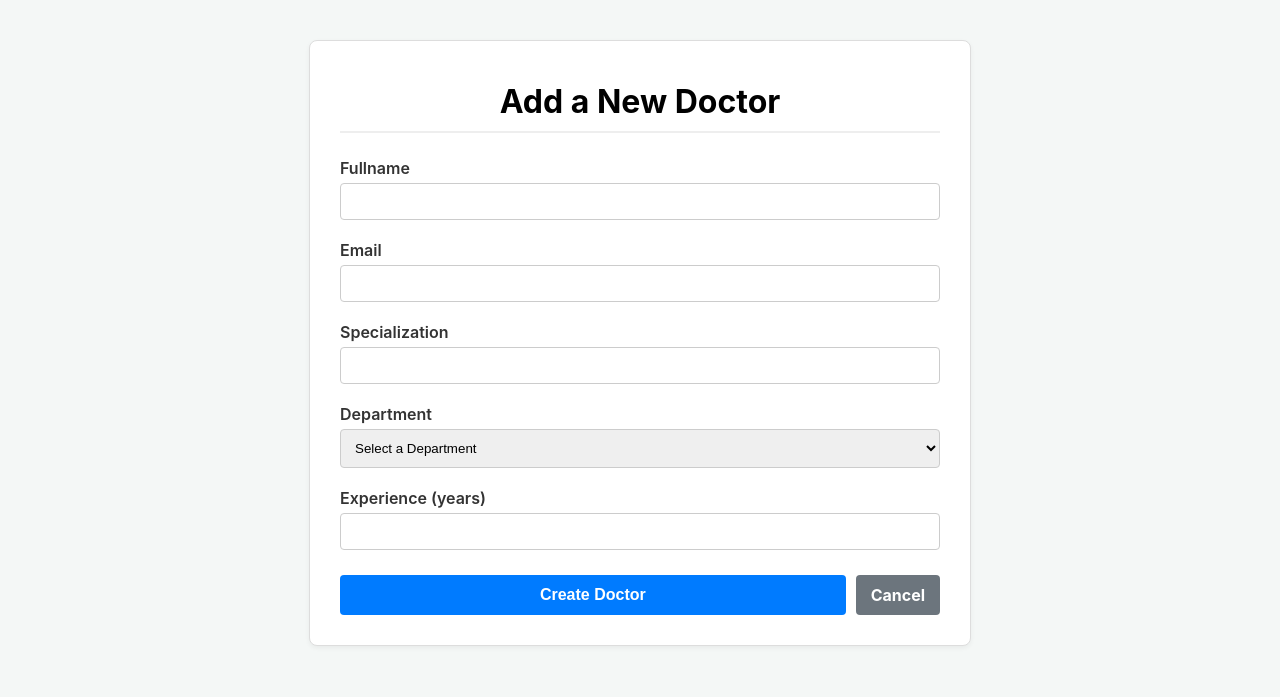
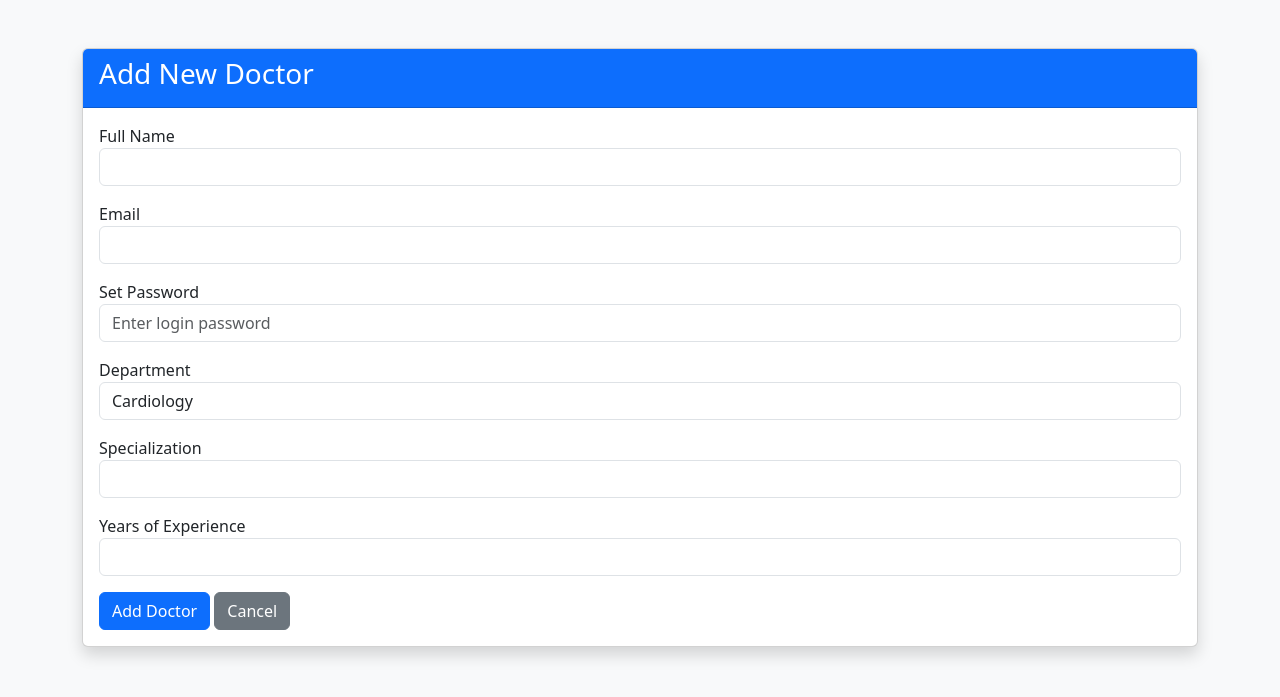
Before and after one commit to Pranatheesh-S/MAD1-PROJECT, a Flask app: page /admin/doctor/add in a window 1280 px wide. Shown: the top 697 px of the page. Run offline with Flask 3, Linux system fonts and the light colour scheme.

Commit message:
doc update

```diff
--- a/app.py
+++ b/app.py
@@ -98,7 +98,7 @@ def dashboard():
 @login_required
 def department_detail(dept_id):
     department = Department.query.get_or_404(dept_id)
-    # FIX: Explicitly query for doctors who are NOT blacklisted
+    # Explicitly query for doctors who are NOT blacklisted
     active_doctors = Doctor.query.filter_by(
         department_id=dept_id,
         is_blacklisted=False
@@ -288,26 +288,59 @@ def admin_edit_doctor(doctor_id):
 
     return render_template('edit_doctor.html', doctor=doctor, departments=departments)
 
-# --- DELETE ROUTES (NEW) ---
+# --- PATIENT MANAGEMENT ROUTES (NEW) ---
+
+@app.route('/admin/patient/edit/<int:patient_id>', methods=['GET', 'POST'])
+def admin_edit_patient(patient_id):
+    patient = Patient.query.get_or_404(patient_id)
+
+    if request.method == 'POST':
+        name = request.form.get('name')
+        email = request.form.get('email')
+        age_str = request.form.get('age')
+        gender = request.form.get('gender')
+
+        # Check unique email (ignore if it belongs to the current patient)
+        existing_email_user = Patient.query.filter_by(email=email).first()
+        if existing_email_user and existing_email_user.id != patient.id:
+            flash('This email is already in use by another patient.', 'danger')
+            return render_template('edit_patient.html', patient=patient)
+
+        patient.name = name
+        patient.email = email
+        patient.age = int(age_str) if age_str else None
+        patient.gender = gender
+
+        try:
+            db.session.commit()
+            flash(f'Details for {patient.name} updated successfully.', 'success')
+            return redirect(url_for('admin_dashboard'))
+        except Exception as e:
+            db.session.rollback()
+            flash(f'Error updating record: {e}', 'danger')
+
+    return render_template('edit_patient.html', patient=patient)
+
+@app.route('/admin/patient/delete/<int:patient_id>', methods=['POST'])
+def admin_delete_patient(patient_id):
+    patient = Patient.query.get_or_404(patient_id)
+    # Delete appointments first to satisfy foreign keys
+    Appointment.query.filter_by(patient_id=patient.id).delete()
+    db.session.delete(patient)
+    db.session.commit()
+    flash(f'Patient {patient.name} and their history have been deleted.', 'success')
+    return redirect(url_for('admin_dashboard'))
+
+# ----------------------------------------
+
 @app.route('/admin/doctor/delete/<int:doctor_id>', methods=['POST'])
 def admin_delete_doctor(doctor_id):
     doctor = Doctor.query.get_or_404(doctor_id)
-    # Manually delete appointments to avoid foreign key errors
     Appointment.query.filter_by(doctor_id=doctor.id).delete()
     db.session.delete(doctor)
     db.session.commit()
     flash(f'Dr. {doctor.name} and their appointments have been deleted.', 'success')
     return redirect(url_for('admin_dashboard'))
-
-@app.route('/admin/patient/delete/<int:patient_id>', methods=['POST'])
-def admin_delete_patient(patient_id):
-    patient = Patient.query.get_or_404(patient_id)
-    Appointment.query.filter_by(patient_id=patient.id).delete()
-    db.session.delete(patient)
-    db.session.commit()
-    flash(f'Patient {patient.name} and their history have been deleted.', 'success')
-    return redirect(url_for('admin_dashboard'))
-# ---------------------------
 
 @app.route('/admin/doctor/blacklist/<int:doctor_id>', methods=['POST'])
 def admin_blacklist_doctor(doctor_id):
@@ -340,6 +373,22 @@ def admin_whitelist_patient(patient_id):
     db.session.commit()
     flash(f'Patient {patient.name} has been restored.', 'success')
     return redirect(url_for('admin_dashboard'))
+
+# --- Add this NEW ROUTE to app.py (Under Admin Routes) ---
+
+# --- IN app.py ---
+
+@app.route('/admin/patient/history/view/<int:patient_id>')
+def admin_patient_history_view(patient_id):
+    patient = Patient.query.get_or_404(patient_id)
+
+    # FIX: Removed the filter for 'Completed'.
+    # Now it fetches ALL status types (Booked, Cancelled, Completed)
+    history = Appointment.query.filter(
+        Appointment.patient_id == patient.id
+    ).order_by(Appointment.date.desc()).all()
+
+    return render_template('admin_patient_history.html', patient=patient, history=history)
 
 if __name__ == '__main__':
     with app.app_context():
--- a/templates/add_doctor.html
+++ b/templates/add_doctor.html
@@ -1,79 +1,52 @@
 <!DOCTYPE html>
-<html lang="en">
+<html>
 <head>
-    <meta charset="UTF-8">
-    <meta name="viewport" content="width=device-width, initial-scale=1.0">
-    <title>Add New Doctor</title>
-    <style>
-        body { font-family: -apple-system, BlinkMacSystemFont, "Segoe UI", Roboto, "Helvetica Neue", Arial, sans-serif; background-color: #f4f7f6; margin: 20px; }
-        .container { max-width: 600px; margin: 40px auto; background: #fff; border: 1px solid #ddd; border-radius: 8px; padding: 20px 30px 30px 30px; box-shadow: 0 2px 5px rgba(0,0,0,0.05); }
-        h1 { text-align: center; border-bottom: 2px solid #eee; padding-bottom: 10px; margin-bottom: 25px; }
-        .form-group { margin-bottom: 20px; }
-        .form-group label { display: block; font-weight: 600; margin-bottom: 5px; color: #333; }
-        .form-group input,
-        .form-group select { width: 100%; padding: 10px; border: 1px solid #ccc; border-radius: 4px; box-sizing: border-box; }
-        .form-actions { margin-top: 25px; display: flex; gap: 10px; }
-        .btn { border: none; padding: 10px 15px; border-radius: 4px; color: white; font-weight: bold; cursor: pointer; font-size: 1em; text-decoration: none; text-align: center; }
-        .btn-create { background-color: #007bff; flex-grow: 1; }
-        .btn-create:hover { background-color: #0069d9; }
-        .btn-cancel { background-color: #6c757d; }
-        .btn-cancel:hover { background-color: #5a6268; }
-
-        /* Flash messages */
-        .flash { padding: 15px; margin-bottom: 20px; border-radius: 5px; }
-        .flash-danger { background-color: #f8d7da; color: #721c24; border: 1px solid #f5c6cb; }
-    </style>
+    <title>Add Doctor</title>
+    <link href="https://cdn.jsdelivr.net/npm/bootstrap@5.3.0/dist/css/bootstrap.min.css" rel="stylesheet">
 </head>
-<body>
-
-    <div class="container">
-        <h1>Add a New Doctor</h1>
-
-        {% with messages = get_flashed_messages(with_categories=true) %}
-          {% if messages %}
-            {% for category, message in messages %}
-              <div class="flash flash-{{ category }}">{{ message }}</div>
-            {% endfor %}
-          {% endif %}
-        {% endwith %}
-
-        <form method="POST" action="{{ url_for('admin_add_doctor') }}">
-            <div class="form-group">
-                <label for="name">Fullname</label>
-                <input type="text" id="name" name="name" required>
+<body class="bg-light">
+    <div class="container mt-5">
+        <div class="card shadow">
+            <div class="card-header bg-primary text-white">
+                <h3>Add New Doctor</h3>
+            </div>
+            <div class="card-body">
+                <form method="POST">
+                    <div class="mb-3">
+                        <label>Full Name</label>
+                        <input type="text" name="name" class="form-control" required>
+                    </div>
+                    <div class="mb-3">
+                        <label>Email</label>
+                        <input type="email" name="email" class="form-control" required>
                     </div>
 
-            <div class="form-group">
-                <label for="email">Email</label>
-                <input type="email" id="email" name="email" required>
+                    <div class="mb-3">
+                        <label>Set Password</label>
+                        <input type="text" name="password" class="form-control" placeholder="Enter login password" required>
                     </div>
 
-            <div class="form-group">
-                <label for="specialization">Specialization</label>
-                <input type="text" id="specialization" name="specialization" required>
-            </div>
-
-            <div class="form-group">
-                <label for="department">Department</label>
-                <select id="department" name="department_id" required>
-                    <option value="">Select a Department</option>
+                    <div class="mb-3">
+                        <label>Department</label>
+                        <select name="department_id" class="form-control" required>
                             {% for dept in departments %}
                                 <option value="{{ dept.id }}">{{ dept.name }}</option>
                             {% endfor %}
                         </select>
                     </div>
-
-            <div class="form-group">
-                <label for="experience">Experience (years)</label>
-                <input type="number" id="experience" name="experience" min="0">
+                    <div class="mb-3">
+                        <label>Specialization</label>
+                        <input type="text" name="specialization" class="form-control">
                     </div>
-
-            <div class="form-actions">
-                <button type="submit" class="btn btn-create">Create Doctor</button>
-                <a href="{{ url_for('admin_dashboard') }}" class="btn btn-cancel">Cancel</a>
+                    <div class="mb-3">
+                        <label>Years of Experience</label>
+                        <input type="number" name="experience" class="form-control">
                     </div>
+                    <button type="submit" class="btn btn-primary">Add Doctor</button>
+                    <a href="{{ url_for('admin_dashboard') }}" class="btn btn-secondary">Cancel</a>
                 </form>
             </div>
-
+        </div>
+    </div>
 </body>
 </html>
```
Also changed, not shown: app1.py (+126 -45 lines), models.py (+11 -1 lines), templates/doctor_dashboard.html (added, +61 -0 lines), templates/doctor_login.html (added, +44 -0 lines), instance/hospital.db. Lines whose indentation alone changed are shown as unchanged.
